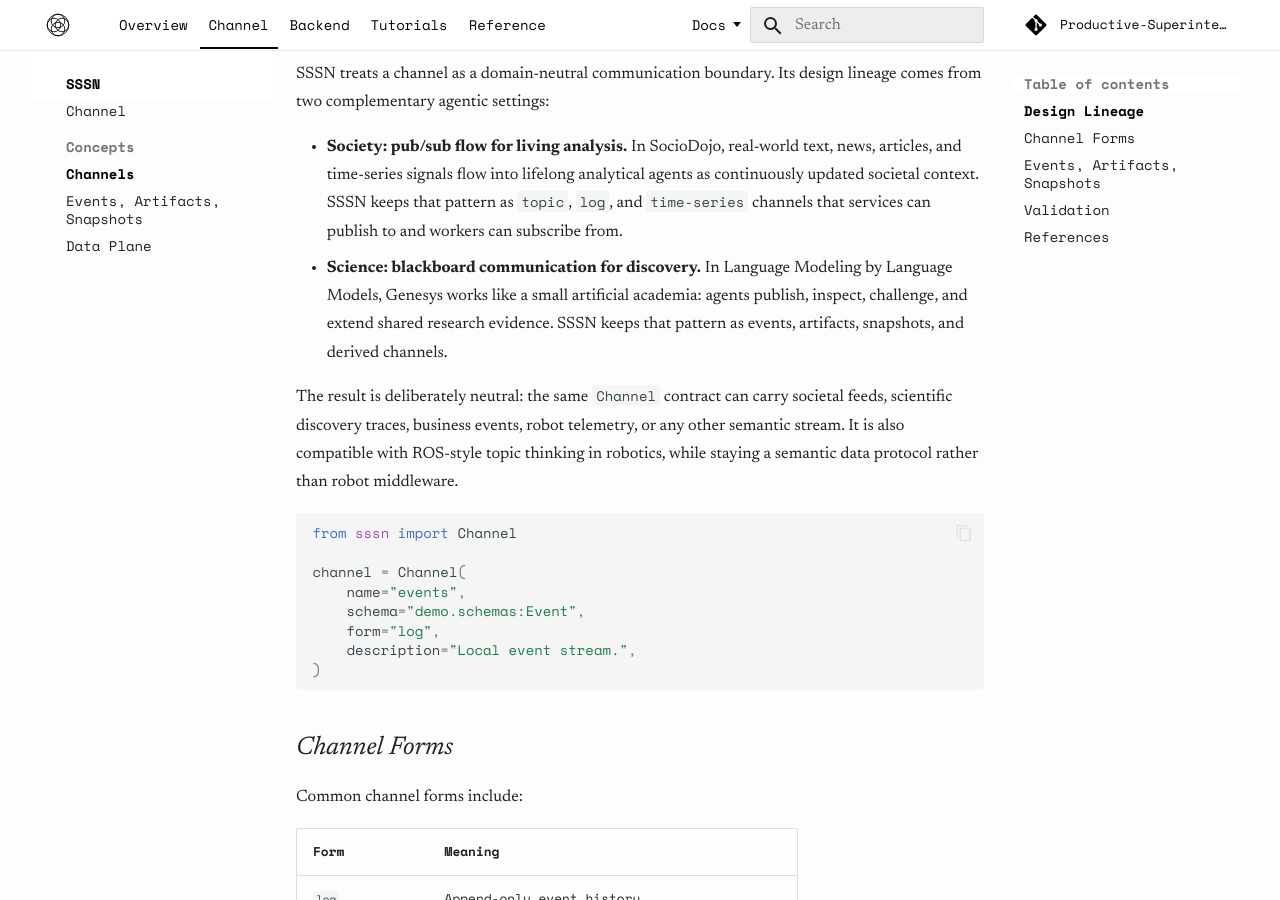
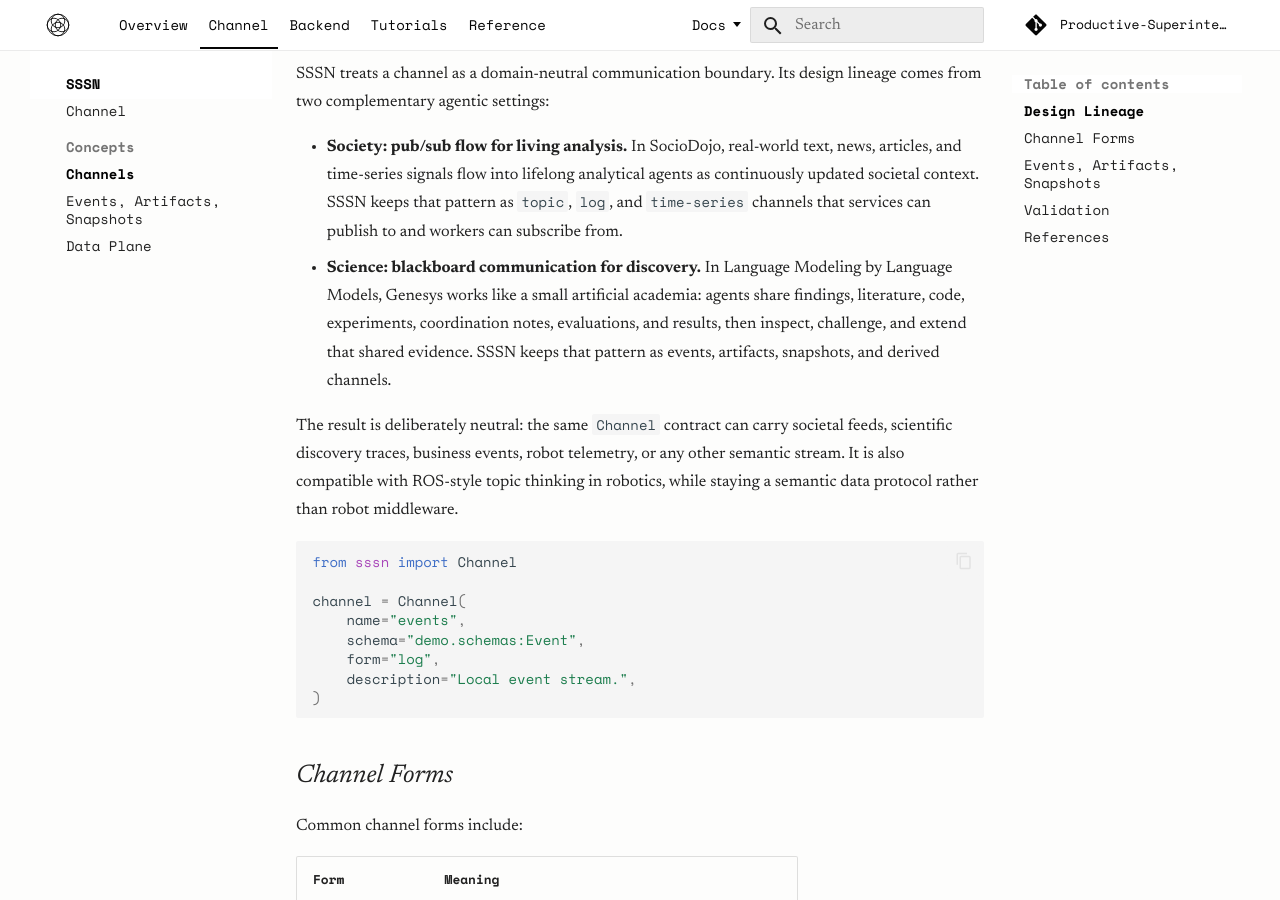
Before and after one commit to Productive-Superintelligence/sssn, an MkDocs documentation site: the page built from docs/concepts/channels.md, in a window 1280 px wide and 900 px high, scrolled down 347 px. Built offline with MkDocs 1.6.1 and Material for MkDocs 9.7.7, drawn with Linux system fonts in a browser that asks for light colours; comment, search, counter and statistics services are not loaded.

Commit message:
Clarify scientific blackboard scope

```diff
--- a/docs/concepts/channels.md
+++ b/docs/concepts/channels.md
@@ -18,8 +18,9 @@ lineage comes from two complementary agentic settings:
   `topic`, `log`, and `time-series` channels that services can publish to and
   workers can subscribe from.
 - **Science: blackboard communication for discovery.** In Language Modeling by
-  Language Models, Genesys works like a small artificial academia: agents
-  publish, inspect, challenge, and extend shared research evidence. SSSN keeps
+  Language Models, Genesys works like a small artificial academia: agents share
+  findings, literature, code, experiments, coordination notes, evaluations, and
+  results, then inspect, challenge, and extend that shared evidence. SSSN keeps
   that pattern as events, artifacts, snapshots, and derived channels.
 
 The result is deliberately neutral: the same `Channel` contract can carry
```
Also changed, not shown: docs/protocol/index.md (+2 -2 lines).
